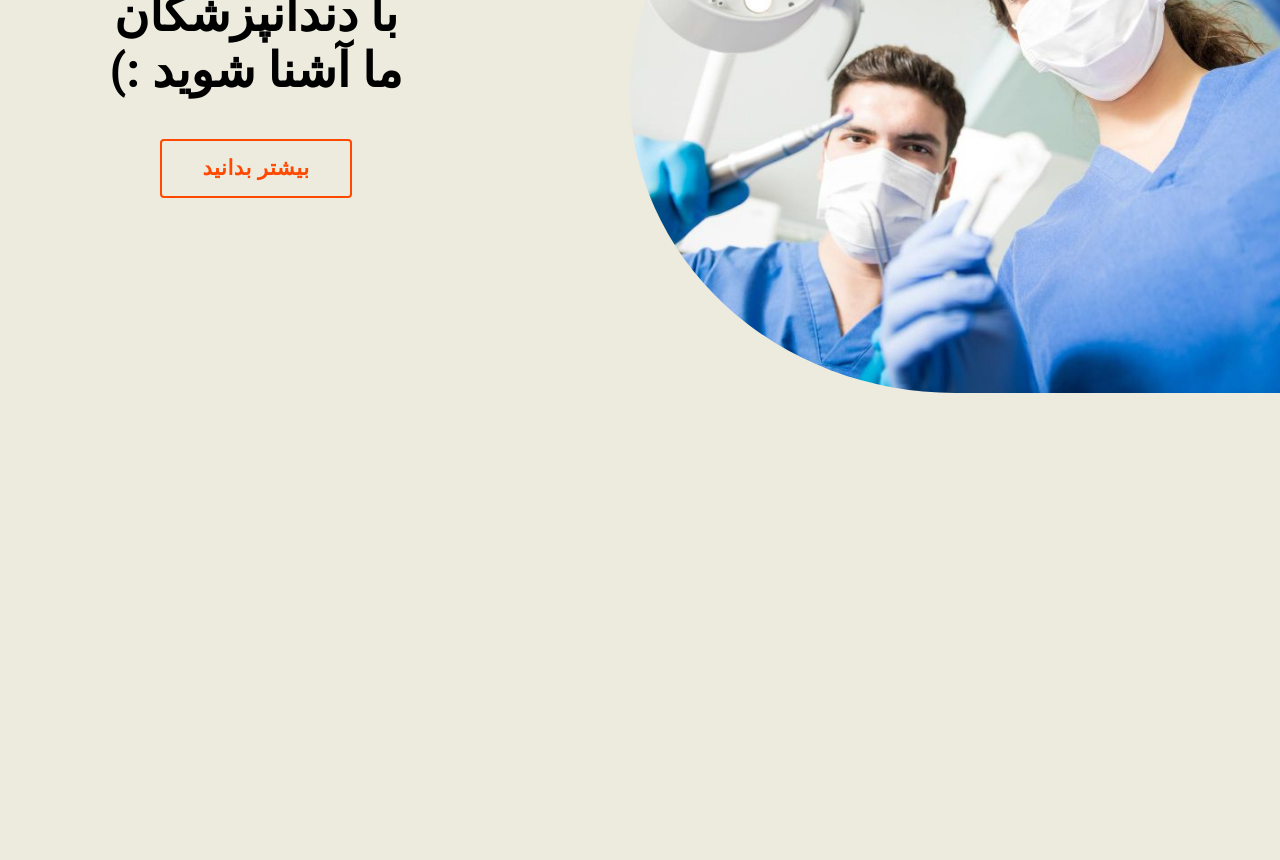
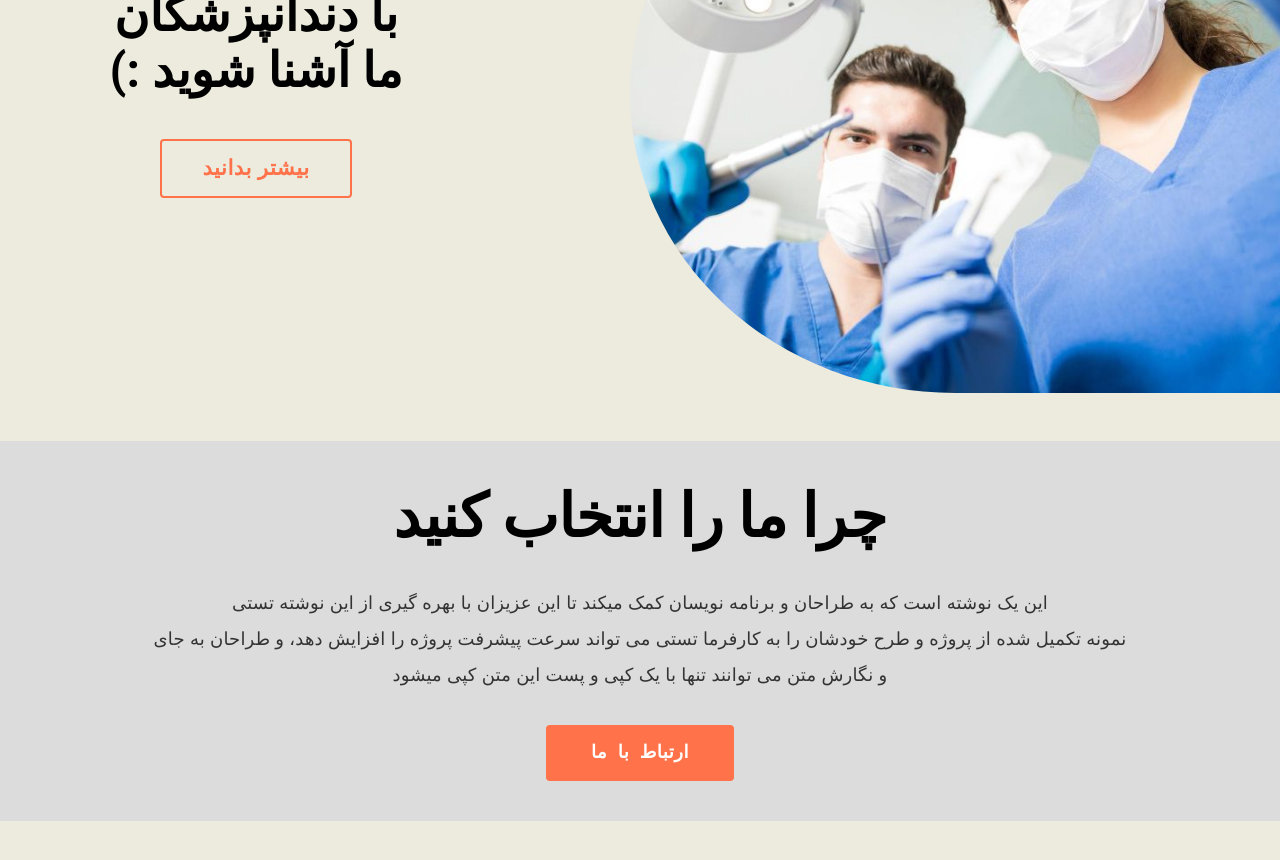
Before and after one commit to Ehsan-Rabobi/Dental-site, a React (Vite) app: page / in a window 1280 px wide. Shown: the part 320-1180 px from the top of the page. Before the commit the page ends 800 px from the top, so only its background shows below. Built offline with nearby package versions, Linux system fonts and the light colour scheme; some icons are missing.

Commit message:
create info component and choose Us section

```diff
--- a/src/App.jsx
+++ b/src/App.jsx
@@ -1,10 +1,12 @@
 import React from 'react'
 import Header from './Components/Header'
+import Body from './Components/Body'
 
 export default function App() {
   return (
     <>
       <Header/>
+      <Body/>
     </>
   )
 }
--- /dev/null
+++ b/src/Components/Body/Info/index.jsx
@@ -0,0 +1,52 @@
+import { Box, Button, Stack, Typography } from "@mui/material";
+import React from "react";
+
+export default function Info() {
+  return (
+    <>
+      <Stack
+        marginTop={10}
+        width={"100%"}
+        height={"380px"}
+        bgcolor={"gainsboro"}
+        display={"flex"}
+        flexDirection={"column"}
+        alignItems={"center"}
+        justifyContent={"center"}
+        gap={4}
+      >
+        <Typography variant="h2" fontWeight={"bold"}>
+          چرا ما را انتخاب کنید
+        </Typography>
+        <Typography
+          textAlign={"center"}
+          fontSize={"18px"}
+          fontFamily={"fantasy"}
+          color="#333333"
+          lineHeight={2}
+        >
+          این یک نوشته است که به طراحان و برنامه نویسان کمک میکند تا این عزیزان
+          با بهره گیری از این نوشته تستی <br />
+          نمونه تکمیل شده از پروژه و طرح خودشان را به کارفرما تستی می تواند سرعت
+          پیشرفت پروژه را افزایش دهد، و طراحان به جای <br /> و نگارش متن می
+          توانند تنها با یک کپی و پست این متن کپی میشود
+        </Typography>
+        <Box>
+          <Button
+            sx={{
+              backgroundColor: "#ff724a",
+              color: "white",
+              fontSize: "18px",
+              fontFamily: "fantasy",
+              fontWeight: "bold",
+              padding: "12px 45px",
+              wordSpacing: 5,
+            }}
+          >
+            ارتباط با ما
+          </Button>
+        </Box>
+      </Stack>
+    </>
+  );
+}
--- a/src/Components/Body/index.jsx
+++ b/src/Components/Body/index.jsx
@@ -0,0 +1,10 @@
+import React from 'react'
+import Info from './Info'
+
+export default function Body() {
+  return (
+    <>
+        <Info/>
+    </>
+  )
+}
--- a/src/Components/Header/Banner/index.jsx
+++ b/src/Components/Header/Banner/index.jsx
@@ -27,8 +27,8 @@ export default function Banner() {
           </Typography>
           <Button
             sx={{
-              border: "2px solid #ff4800",
-              color: "#ff4800",
+              border: "2px solid #ff724a",
+              color: "#ff724a",
               padding: "9px 40px",
               fontSize: "21px",
               fontWeight:'bold'
--- a/src/index.css
+++ b/src/index.css
@@ -6,4 +6,5 @@
 body{
     background-color: #ECEBDE;
     overflow-x: hidden;
+    height: 2000px;
 }
```
